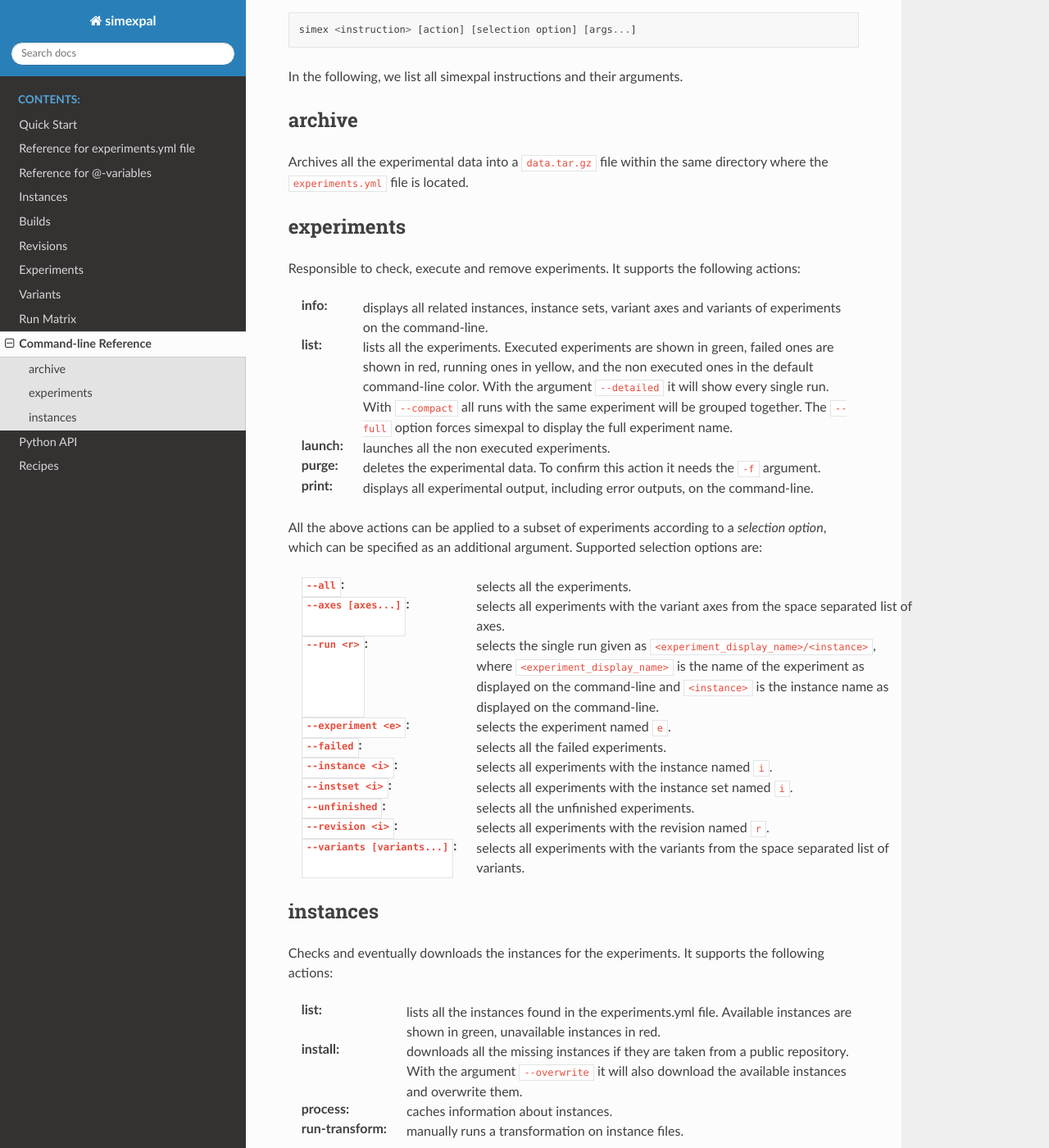
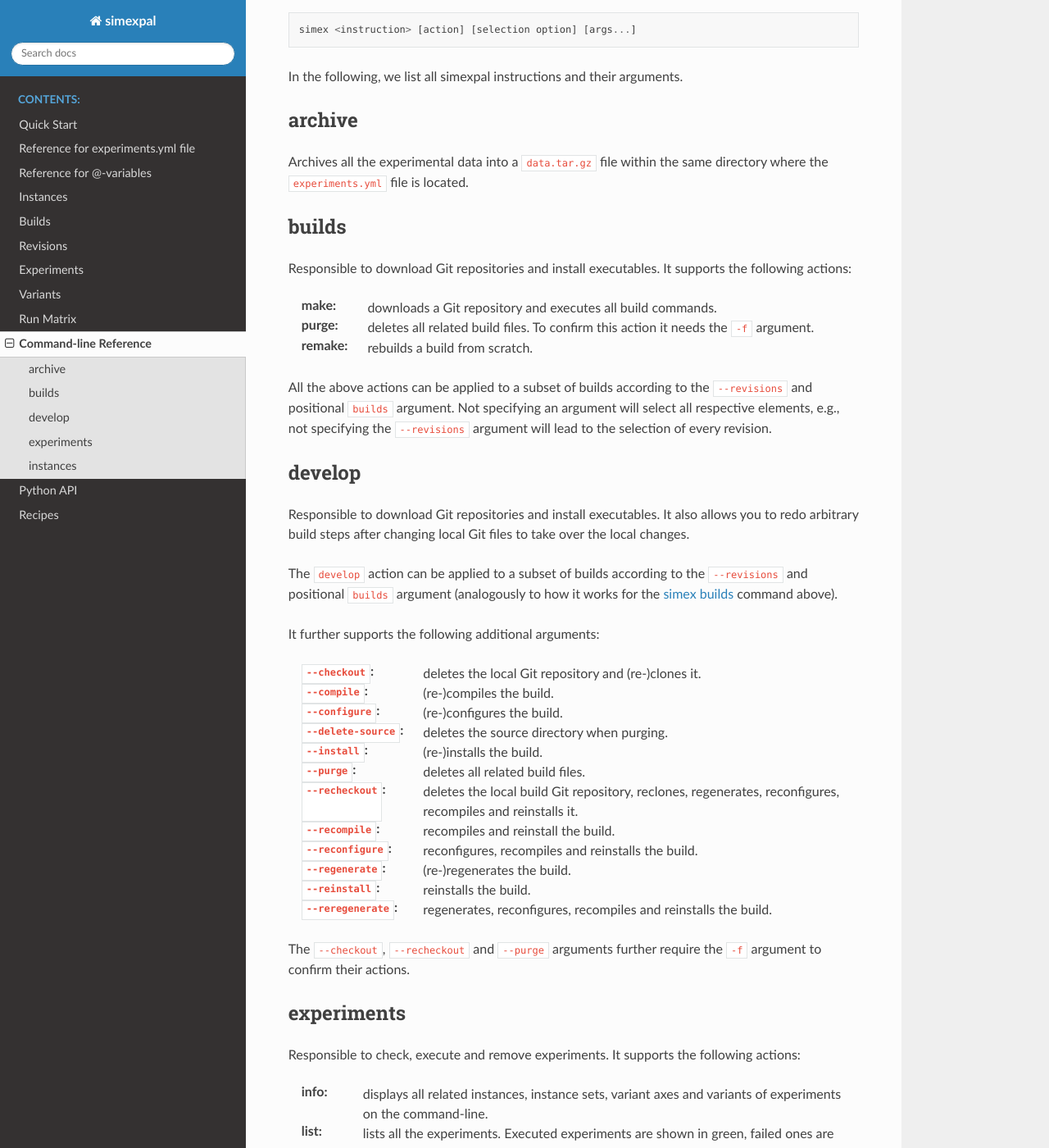
Before and after one commit to hu-macsy/simexpal, a Sphinx documentation site: the page built from docs/command_line_reference.rst, in a window 1280 px wide and 1400 px high, scrolled down 193 px. Shown: the whole window at 82% size. Built offline with Sphinx 7.4.7 and the Read the Docs theme 2.0.0, drawn with Linux system fonts in a browser that asks for light colours.

Commit message:
docs/command_line_reference: Add section on 'builds' and 'develop'

```diff
--- a/docs/command_line_reference.rst
+++ b/docs/command_line_reference.rst
@@ -14,6 +14,49 @@
 -------
 Archives all the experimental data into a ``data.tar.gz`` file within the same directory
 where the ``experiments.yml`` file is located.
+
+.. _cli_builds:
+
+builds
+------
+Responsible to download Git repositories and install executables.
+It supports the following actions:
+
+:make: downloads a Git repository and executes all build commands.
+:purge: deletes all related build files. To confirm this action it needs the ``-f`` argument.
+:remake: rebuilds a build from scratch.
+
+All the above actions can be applied to a subset of builds according to the ``--revisions`` and
+positional ``builds`` argument. Not specifying an argument will select all respective elements, e.g.,
+not specifying the ``--revisions`` argument will lead to the selection of every revision.
+
+develop
+-------
+Responsible to download Git repositories and install executables. It also allows you to redo arbitrary
+build steps after changing local Git files to take over the local changes.
+
+The ``develop`` action can be applied to a subset of builds according to the ``--revisions`` and
+positional ``builds`` argument (analogously to how it works for the :ref:`simex builds <cli_builds>`
+command above).
+
+It further supports the following additional arguments:
+
+:``--checkout``: deletes the local Git repository and (re-)clones it.
+:``--compile``: (re-)compiles the build.
+:``--configure``: (re-)configures the build.
+:``--delete-source``: deletes the source directory when purging.
+:``--install``: (re-)installs the build.
+:``--purge``: deletes all related build files.
+:``--recheckout``: deletes the local build Git repository, reclones, regenerates, reconfigures, recompiles
+    and reinstalls it.
+:``--recompile``: recompiles and reinstall the build.
+:``--reconfigure``: reconfigures, recompiles and reinstalls the build.
+:``--regenerate``: (re-)regenerates the build.
+:``--reinstall``: reinstalls the build.
+:``--reregenerate``: regenerates, reconfigures, recompiles and reinstalls the build.
+
+The ``--checkout``, ``--recheckout`` and ``--purge`` arguments further require the ``-f`` argument to confirm
+their actions.
 
 experiments
 -----------
```
